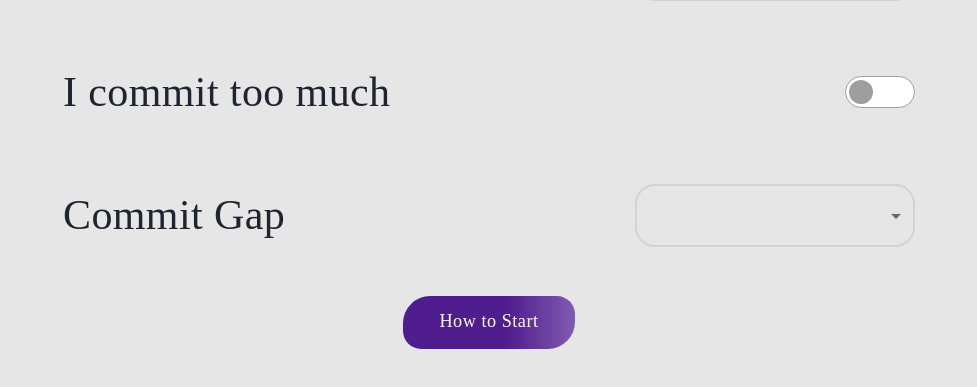
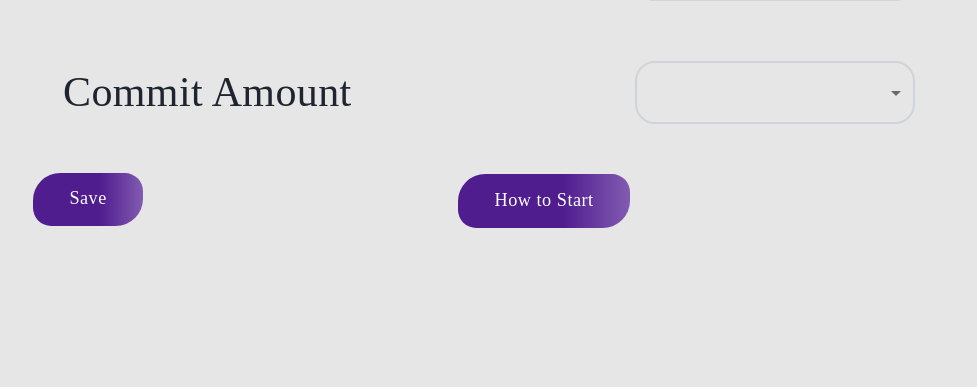
Before and after one commit to BitGud/frontend, a React (Create React App) app: page /settings in a window 1280 px wide. Shown: the part 767-1154 px from the top of the page, without its empty margins (151-1128 px from the left). After the commit the page ends 1050 px from the top, so only its background shows below. Built offline with nearby package versions, Linux system fonts and the light colour scheme; no server answers; a web font is replaced by a local one.

Commit message:
Update setting page

```diff
--- a/src/context/AuthProvider/index.js
+++ b/src/context/AuthProvider/index.js
@@ -1,4 +1,5 @@
 import React, { useState, useEffect } from 'react'
+import { useHistory } from 'react-router-dom'
 import { firebase } from '../../instances'
 import AuthContext from '../AuthContext'
 
@@ -7,6 +8,7 @@ const AuthProvider = (props) => {
   const [isLoggedIn, setIsLoggedIn] = useState(false)
   const [isLoading, setIsLoading] = useState(true)
   const [uid, setUid] = useState('')
+  const history = useHistory()
 
   useEffect(() => {
     const unsubscribe = firebase.auth().onAuthStateChanged(async (user) => {
@@ -26,6 +28,7 @@ const AuthProvider = (props) => {
     try {
       const userCred = await firebase.auth().signInWithEmailAndPassword(email, password)
       localStorage.setItem('uid', userCred.user.uid)
+      history.push('/settings')
       return Promise.resolve({
         email: userCred.user.email,
         uid: userCred.user.uid,
@@ -41,6 +44,7 @@ const AuthProvider = (props) => {
       const provider = new firebase.auth.GithubAuthProvider()
       const userCred = await firebase.auth().signInWithPopup(provider)
       localStorage.setItem('uid', userCred.user.uid)
+      history.push('/settings')
       return Promise.resolve({
         email: userCred.user.email,
         uid: userCred.user.uid,
--- a/src/instances/axios.js
+++ b/src/instances/axios.js
@@ -10,7 +10,7 @@ instance.interceptors.request.use(
     if (firebase.auth().currentUser != null) {
       const idTokenfinal = await firebase.auth().currentUser.getIdToken()
       // eslint-disable-next-line no-param-reassign
-      config.headers['id-token'] = idTokenfinal
+      config.headers.Authorization = `Bearer ${idTokenfinal}`
     }
     return Promise.resolve(config)
   },
--- a/src/pages/App.jsx
+++ b/src/pages/App.jsx
@@ -1,11 +1,23 @@
-import React from 'react'
+import React, { useContext } from 'react'
 import { Route, Switch } from 'react-router-dom'
 
+import { Backdrop, CircularProgress } from '@material-ui/core'
 import { HomePage, DashboardPage, Auth, Settings, Docs } from '.'
 import { ErrorPage, Layout } from '../components'
 import { withRoot } from '../theme'
+import AuthContext from '../context/AuthContext'
 
 const RestrictedRoutes = () => {
+  const AuthObj = useContext(AuthContext)
+
+  if (AuthObj.isLoading) {
+    return (
+      <Backdrop style={{ zIndex: 10000 }}>
+        <CircularProgress style={{ color: 'white' }} />
+      </Backdrop>
+    )
+  }
+
   return (
     <Layout>
       <Switch>
--- a/src/pages/Settings/Settings.jsx
+++ b/src/pages/Settings/Settings.jsx
@@ -1,8 +1,9 @@
-import React, { useState } from 'react'
+import React, { useState, useEffect } from 'react'
 import { Container, Grid, makeStyles, Paper, Select, Typography, MenuItem, Button } from '@material-ui/core'
 import FormControl from '@material-ui/core/FormControl'
 import NativeSelect from '@material-ui/core/NativeSelect'
 import { useHistory } from 'react-router-dom'
+import axios from '../../instances/axios'
 import AntSwitch from '../../components/AntSwitch'
 import AntInput from '../../components/AntInput'
 
@@ -52,11 +53,46 @@ function Settings(props) {
   const styles = useStyles()
 
   const [commitGap, setCommitGap] = useState('')
+  const [commitAmount, setCommitAmount] = useState('')
   const [commitGap2, setCommitGap2] = useState('')
   const [state1, setState1] = useState(false)
   const [checked1, setChecked1] = useState(false)
   const [state2, setState2] = useState(false)
   const [checked2, setChecked2] = useState(false)
+
+  useEffect(() => {
+    const getData = async () => {
+      try {
+        const data = await (await axios.get('setting')).data
+        if (data.monitorMode === 'commit-less') {
+          setChecked1(true)
+        } else {
+          setChecked1(false)
+        }
+        setCommitGap(data.commitFrequency)
+        setCommitAmount(data.commitAmount)
+      } catch (err) {
+        console.error('error getData', err)
+      }
+    }
+    getData()
+  }, [])
+
+  const saveSetting = async () => {
+    const postObj = {
+      monitorMode: checked1 ? 'commit-less' : 'commit-more',
+      commitFrequency: parseInt(commitGap, 10),
+      commitAmount: parseInt(commitAmount, 10),
+      uid: '',
+      enabled: true,
+    }
+
+    try {
+      const data = await (await axios.post('setting', postObj)).data
+    } catch (err) {
+      console.error('error getData', err)
+    }
+  }
 
   function flippedSwitch1(event) {
     if (checked1 === true) {
@@ -93,8 +129,9 @@ function Settings(props) {
         <Grid className={styles.settingsGroup} container justifyContent="center" alignContent="center">
           <Typography className={styles.settingsField}>I commit too much</Typography>
           <Grid className={styles.settingsGap} />
-          <AntSwitch disabled={state1} color="default" onChange={flippedSwitch1} />
+          <AntSwitch checked={checked1} disabled={state1} color="default" onChange={flippedSwitch1} />
         </Grid>
+
         <Grid className={styles.settingsGroup} container justifyContent="center" alignContent="center">
           <Typography className={styles.settingsField}>Commit Gap</Typography>
           <Grid className={styles.settingsGap} />
@@ -114,11 +151,29 @@ function Settings(props) {
         </Grid>
 
         <Grid className={styles.settingsGroup} container justifyContent="center" alignContent="center">
+          <Typography className={styles.settingsField}>Commit Amount</Typography>
+          <Grid className={styles.settingsGap} />
+          <FormControl className={styles.settingsSelect} variant="outlined" disabled={state1}>
+            <Select value={commitAmount} onChange={(e) => setCommitAmount(e.target.value)} input={<AntInput />}>
+              <MenuItem value="">
+                <em>None</em>
+              </MenuItem>
+              <MenuItem value={10}>10 Minutes</MenuItem>
+              <MenuItem value={20}>20 Minutes</MenuItem>
+              <MenuItem value={30}>30 Minutes</MenuItem>
+              <MenuItem value={40}>40 Minutes</MenuItem>
+              <MenuItem value={50}>50 Minutes</MenuItem>
+              <MenuItem value={60}>60 Minutes</MenuItem>
+            </Select>
+          </FormControl>
+        </Grid>
+
+        {/* <Grid className={styles.settingsGroup} container justifyContent="center" alignContent="center">
           <Typography className={styles.settingsField}>I commit too much</Typography>
           <Grid className={styles.settingsGap} />
           <AntSwitch disabled={state2} color="default" onChange={flippedSwitch2} />
-        </Grid>
-        <Grid className={styles.settingsGroup} container justifyContent="center" alignContent="center">
+        </Grid> */}
+        {/* <Grid className={styles.settingsGroup} container justifyContent="center" alignContent="center">
           <Typography className={styles.settingsField}>Commit Gap</Typography>
           <Grid className={styles.settingsGap} />
           <FormControl className={styles.settingsSelect} variant="outlined" disabled={state2}>
@@ -134,8 +189,13 @@ function Settings(props) {
               <MenuItem value={60}>60 Minutes</MenuItem>
             </Select>
           </FormControl>
-        </Grid>
-        <Button className={styles.settingsStart} onClick={goToDocs}>
+        </Grid> */}
+        <div>
+          <Button className={styles.settingsStart} onClick={() => saveSetting()}>
+            Save
+          </Button>
+        </div>
+        <Button className={styles.settingsStart} style={{ marginTop: 20 }} onClick={goToDocs}>
           How to Start
         </Button>
       </Grid>
```
Also changed, not shown: 1 other file (tests, documents, lock files or other folders).
